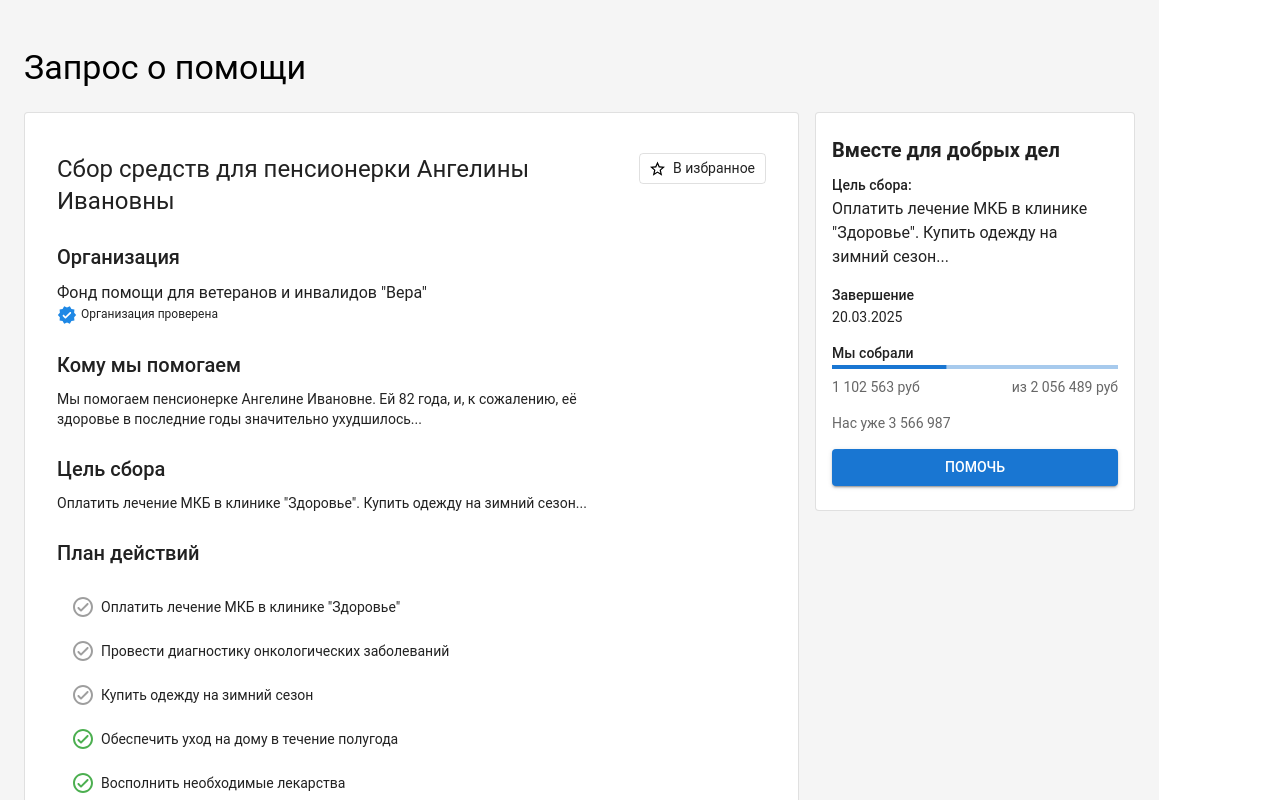
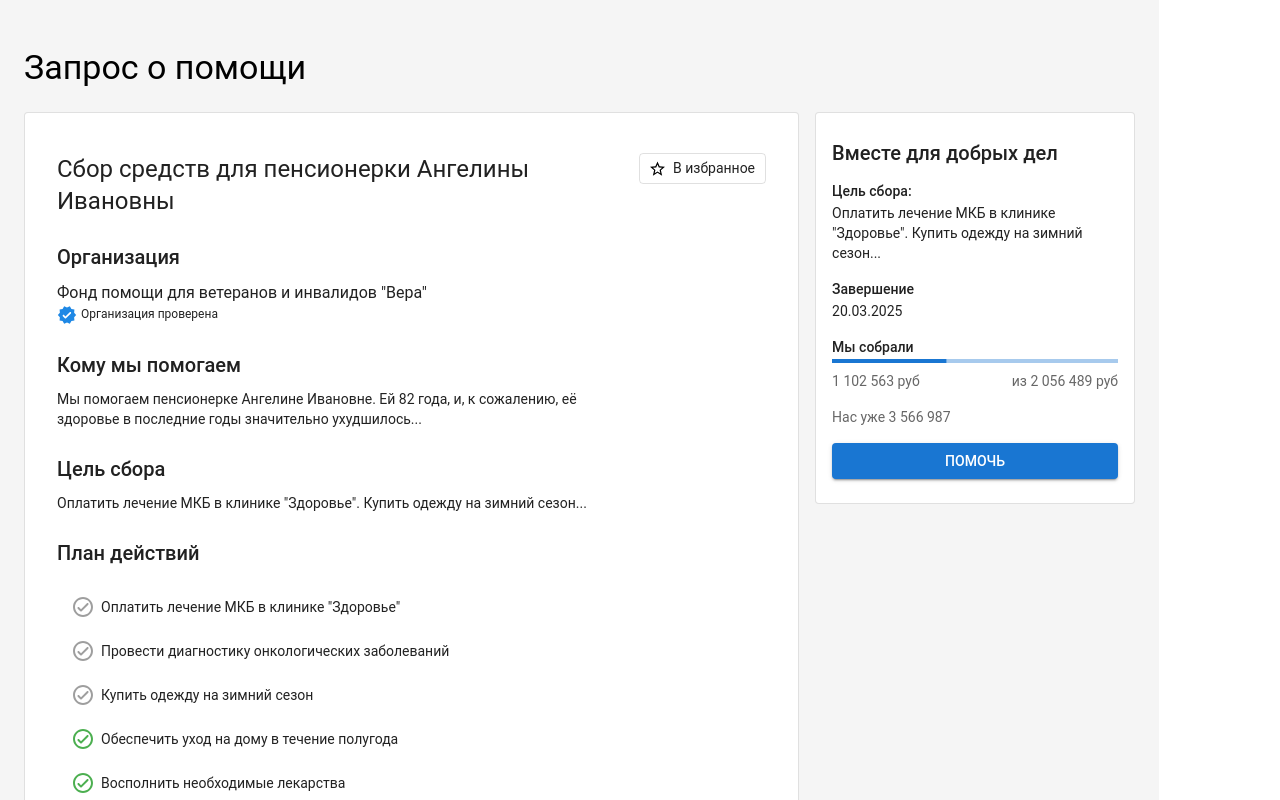
Before and after one commit to ElenaMihailova/React-Event-Oct, a React (Vite) app: page /help-request in a window 1280 px wide. Shown: the top 800 px of the page. Built offline with nearby package versions, Linux system fonts and the light colour scheme.

Commit message:
fix: fix typograpy in donate widget

```diff
--- a/src/pages/helpRequestPage/DonateWidget.tsx
+++ b/src/pages/helpRequestPage/DonateWidget.tsx
@@ -12,16 +12,12 @@ const DonateWidget = () => {
     <Box width={320}>
       <Card variant="outlined">
         <CardContent>
-          <Typography
-            sx={{ fontWeight: "bold", marginTop: 1, marginBottom: 1.5 }}
-            variant="h5"
-            fontSize={20}
-          >
+          <Typography sx={{ marginTop: 1, marginBottom: 1.5 }} variant="h6">
             Вместе для добрых дел
           </Typography>
 
           <Typography variant="subtitle2">Цель сбора:</Typography>
-          <Typography>
+          <Typography variant="body2">
             Оплатить лечение МКБ в клинике "Здоровье". Купить одежду на зимний
             сезон...
           </Typography>
```
